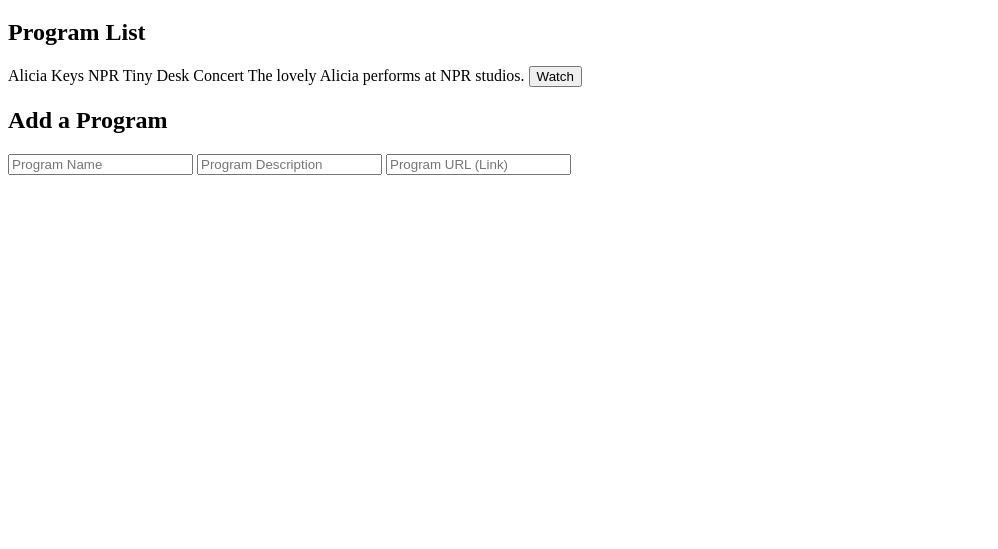
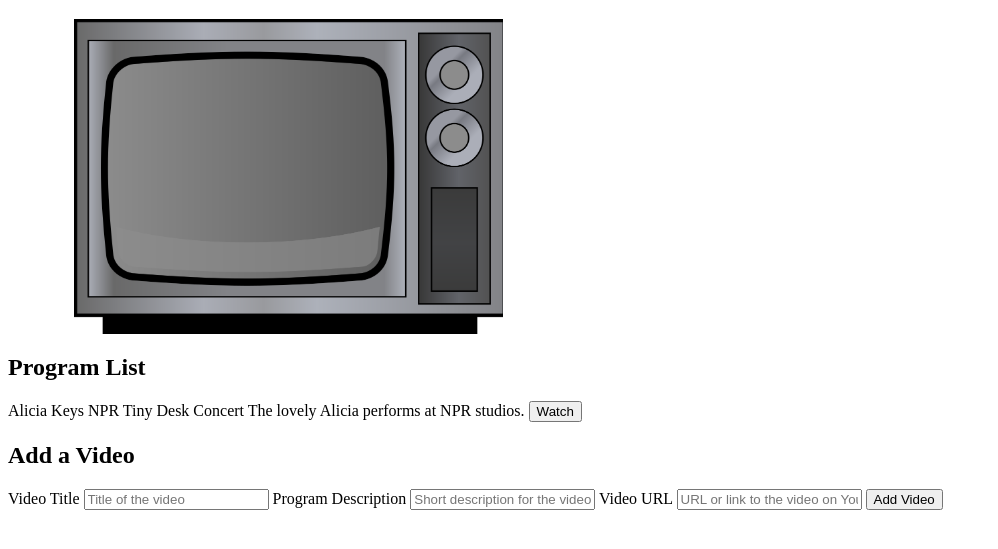
Before and after one commit to slothwerks-studio/my-personal-tv, a plain HTML site: page index.html in a window 1280 px wide. Shown: the part 61-610 px from the top of the page, without its empty margins (0-998 px from the left). Drawn offline with Linux system fonts and the light colour scheme.

Commit message:
Added placeholder image; began working on README.md; improved form and added addVideo function to script.js

```diff
--- a/index.html
+++ b/index.html
@@ -4,6 +4,7 @@
   <head>
     <meta charset="UTF-8" />
     <meta name="viewport" content="width=device-width, initial-scale=1.0" />
+    <link rel="stylesheet" href="styles.css" />
     <title>My Personal TV</title>
   </head>
 
@@ -12,7 +13,7 @@
       My Personal TV
     </h1>
     <div id="tvContainer">
-      <!-- TV image or YouTube previous would go here -->
+      <div id="tvImage"></div>
     </div>
     <h2>
       Program List
@@ -22,23 +23,40 @@
     </div>
     <form id="programForm">
       <h2>
-        Add a Program
+        Add a Video
       </h2>
+      <label for="programTitle">
+        Video Title
+      </label>
       <input
-        id="programName"
+        id="programTitle"
         type="text"
-        placeholder="Program Name"
+        placeholder="Title of the video"
+        required
       />
+      <label for="programDescription">
+        Program Description
+      </label>
       <input
         id="programDescription"
+        name="programDescription"
         type="text"
-        placeholder="Program Description"
+        placeholder="Short description for the video"
+        required
       />
+      <label for="programUrl">
+        Video URL
+      </label>
       <input
         id="programUrl"
+        name="programUrl"
         type="text"
-        placeholder="Program URL (Link)"
+        placeholder="URL or link to the video on YouTube"
+        required=""
       />
+      <button type="submit">
+        Add Video
+      </button>
     </form>
     <script src="script.js"></script>
   </body>
--- a/script.js
+++ b/script.js
@@ -1,48 +1,24 @@
 // Create array of programs
-// Programs will have a name, description, and URL
-let programs = [
+// Programs will have a title, description, and URL
+const programs = [
   {
     id: "uwUt1fVLb3E",
-    name: "Alicia Keys NPR Tiny Desk Concert",
+    title: "Alicia Keys NPR Tiny Desk Concert",
     description: "The lovely Alicia performs at NPR studios.",
-    url: "https://www.youtube.com/watch?v=uwUt1fVLb3E",
-    duration: {
-      hours: 0,
-      minutes: 27,
-      seconds: 46
-    }
+    url: "https://www.youtube.com/watch?v=uwUt1fVLb3E"
   }
 ];
 
 // Build a function that will show the current list of programs in the UI
 function updateProgramList() {
   const programList = document.getElementById("programList");
-  // Build a function that will add a program to the UI
-  // Takes a program object as an argument
-  function addProgram(program) {
-    const programCard = document.createElement("div");
-    programCard.innterHTML = `
-      <span class="program-name>
-        ${program.name}
-      </span>
-      <span class="program-description">
-        ${program.description}
-      </span>
-      <button
-        id="watchProgramButton"
-        onclick="loadProgram(program)
-      >
-        Watch
-      </button>
-    `;
-    programList.appendChild(programCard);
-  }
   // Go through programs; add programs to program list
-  programs.forEach(function(program) {
+  for (let i = 0; i < programs.length; i++) {
+    const program = programs[i];
     const programCard = document.createElement("div");
     programCard.innerHTML = `
-      <span class="program-name">
-        ${program.name}
+      <span class="program-title">
+        ${program.title}
       </span>
       <span class="program-description">
         ${program.description}
@@ -55,7 +31,7 @@ function updateProgramList() {
       </button>
     `;
     programList.appendChild(programCard);
-  });
+  }
 }
 
 // Build a function that will load a video and display it in the app
@@ -75,8 +51,40 @@ function loadProgram(id) {
   `;
 }
 
-// TODO: Build a function that will add a new program to the programs list,
+// Build a function that will add a new program to the programs list,
 // then update the program list in the UI
+function addVideo() {
+  // Grab user input from the form
+  const title = document.getElementById("programTitle").value;
+  const description = document.getElementById("programDescription").value;
+  const url = document.getElementById("programUrl").value.toLowerCase();
+  // Parse the url for the video ID
+  let id, parts;
+  if (url.includes("youtube") && url.includes("watch")) {
+    // This is a link pulled from the browser window
+    parts = url.split("watch?v=");
+    id = parts[1];
+  } else if (url.includes("youtu.be")) {
+    // This is a link pulled from the YouTube "share" feature
+    parts = url.split("youtu.be/");
+  } else {
+    window.alert("We can't use this link to save the video.");
+  }
+
+  if (id) {
+    // Build object
+    const program = {
+      id,
+      title,
+      description,
+      url
+    }
+    // Add to the program list array
+    programs.push(program);
+    // Reload the list in the UI
+    updateProgramList();
+  }
+}
 
 // Update program list upon load
 updateProgramList();
--- /dev/null
+++ b/styles.css
@@ -0,0 +1,5 @@
+#tvImage {
+  width: 560px;
+  height: 315px;
+  background: center / contain no-repeat url("television.png");
+}
```
Also changed, not shown: television.png (added), 1 other file.
